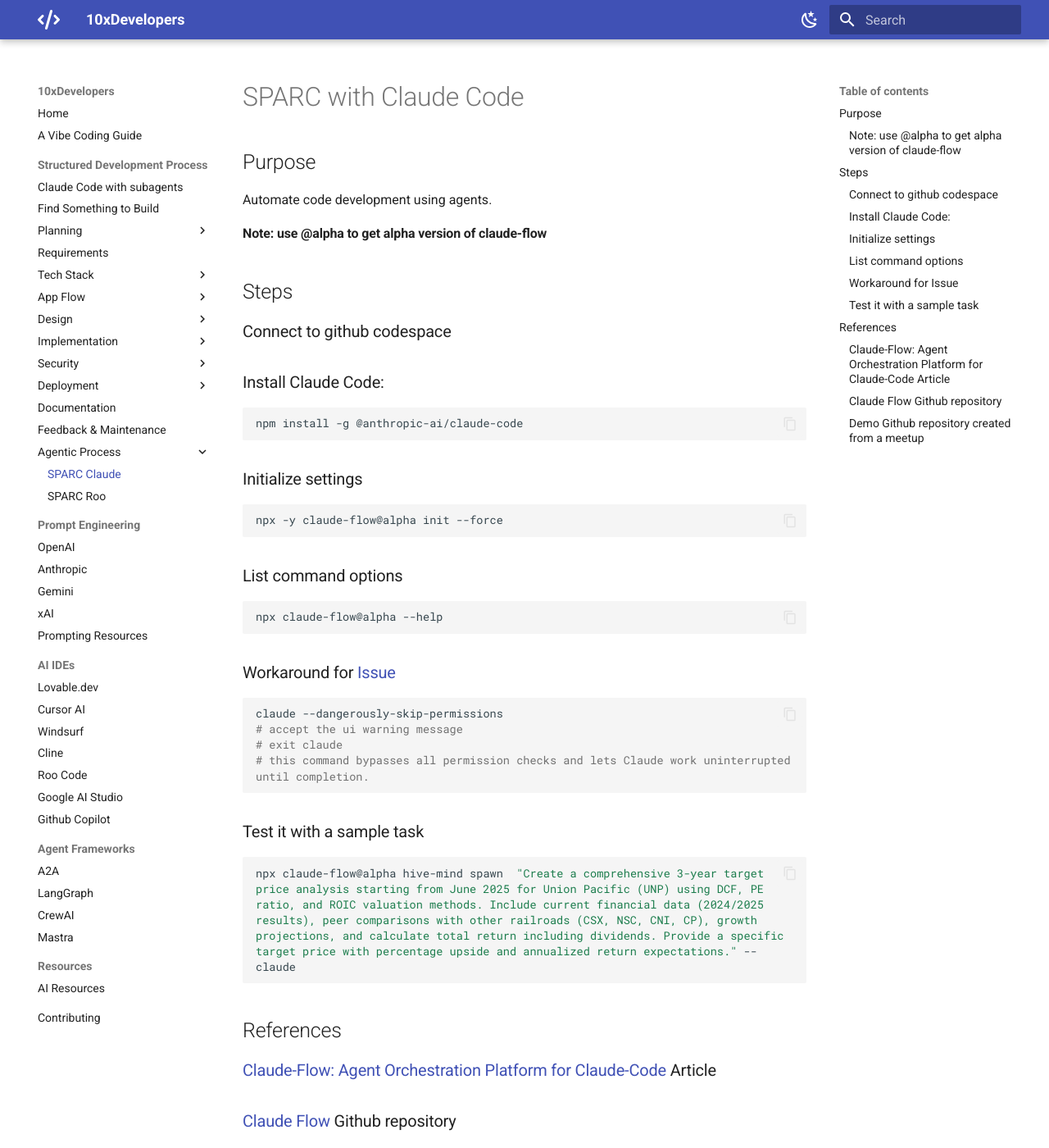
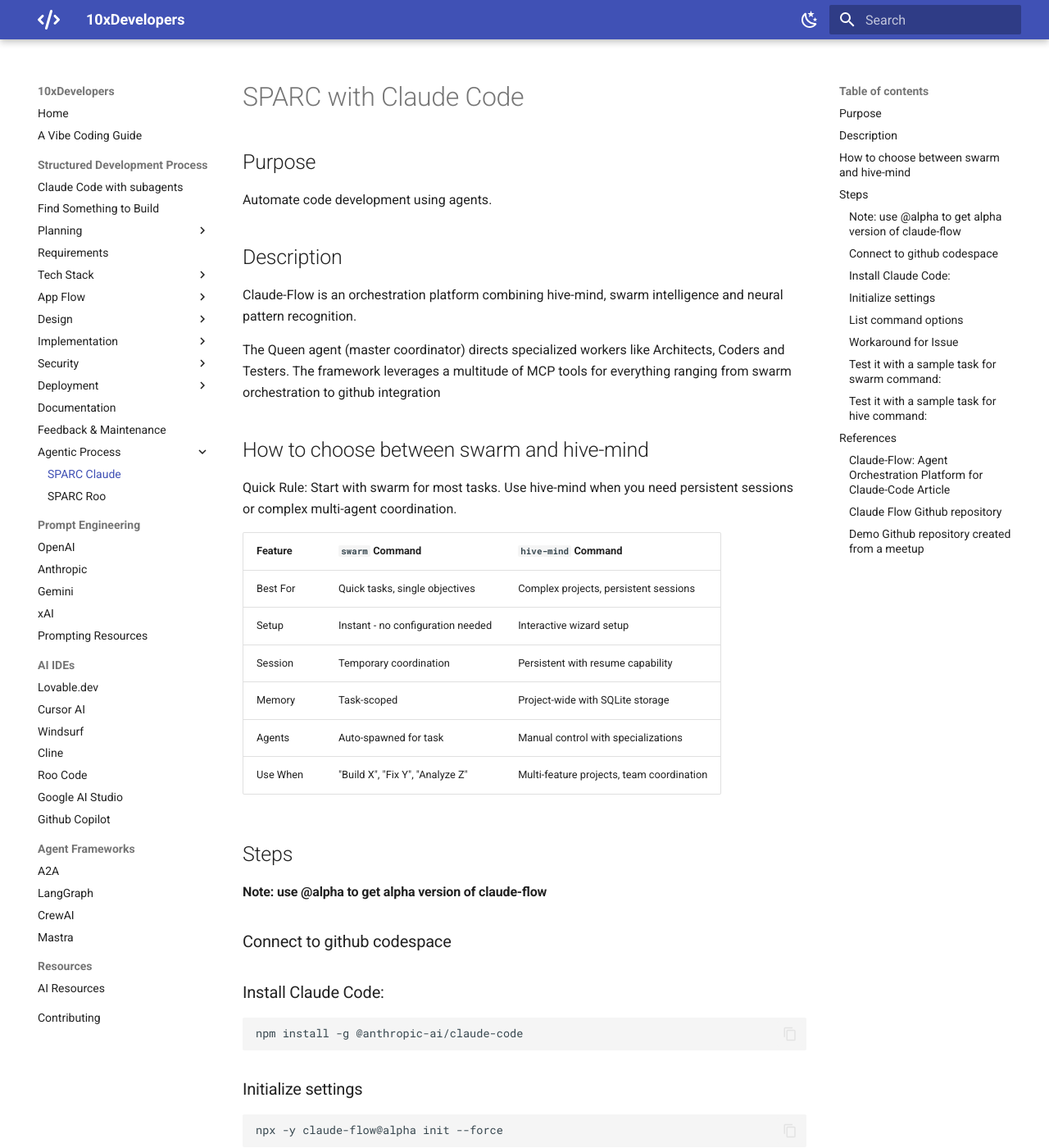
Before and after one commit to shlomoc/10xdev, an MkDocs documentation site: the page built from docs/structured/agentic/SPARC-claude.md, in a window 1280 px wide and 1400 px high. Shown: the whole window at 82% size. Built offline with MkDocs 1.6.1 and Material for MkDocs 9.7.7, drawn with Linux system fonts in a browser that asks for light colours; some of the changed text lies outside the part shown.

Commit message:
Update documentation for Lovable, OpenAI, and SPARC-Claude, including content adjustments and new examples for clarity.

````diff
--- a/docs/structured/agentic/SPARC-claude.md
+++ b/docs/structured/agentic/SPARC-claude.md
@@ -3,9 +3,28 @@
 ## Purpose
 Automate code development using agents.
 
-#### Note: use @alpha to get alpha version of claude-flow
+## Description
+Claude-Flow is an orchestration platform combining hive-mind, swarm intelligence and neural pattern recognition.
+
+The Queen agent (master coordinator) directs specialized workers like Architects, Coders and Testers.  The framework leverages a multitude of MCP tools for everything ranging from swarm orchestration to github integration
+
+## How to choose between swarm and hive-mind
+
+Quick Rule: Start with swarm for most tasks. Use hive-mind when you need persistent sessions or complex multi-agent coordination.
+
+| Feature    | `swarm` Command                                   | `hive-mind` Command                         |
+|------------|---------------------------------------------------|---------------------------------------------|
+| Best For   | Quick tasks, single objectives                    | Complex projects, persistent sessions       |
+| Setup      | Instant - no configuration needed                 | Interactive wizard setup                    |
+| Session    | Temporary coordination                            | Persistent with resume capability           |
+| Memory     | Task-scoped                                       | Project-wide with SQLite storage            |
+| Agents     | Auto-spawned for task                             | Manual control with specializations         |
+| Use When   | "Build X", "Fix Y", "Analyze Z"                   | Multi-feature projects, team coordination   |
+
 
 ## Steps
+
+#### Note: use @alpha to get alpha version of claude-flow
 
 ### Connect to github codespace
 
@@ -36,13 +55,18 @@ claude --dangerously-skip-permissions
 # this command bypasses all permission checks and lets Claude work uninterrupted until completion.
 ```
 
-### Test it with a sample task
+### Test it with a sample task for swarm command:
 ```bash
-npx claude-flow@alpha hive-mind spawn  "Create a comprehensive 3-year target price analysis starting from June 2025 for Union Pacific (UNP) using DCF, PE ratio, and ROIC valuation methods. Include current financial data (2024/2025 results), peer comparisons with other railroads (CSX, NSC, CNI, CP), growth projections, and calculate total return including dividends. Provide a specific target price with percentage upside and annualized return expectations." --claude
+npx -y claude-flow@latest swarm "create 3 different modern login pages"
+```
+
+### Test it with a sample task for hive command:
+```bash
+npx claude-flow@alpha hive-mind spawn "Implement user authentication" --claude
 ```
 
 ## References
 
 ### [Claude-Flow: Agent Orchestration Platform for Claude-Code](https://www.linkedin.com/pulse/claude-flow-agent-orchestration-platform-claude-code-reuven-cohen-bhimc) Article
-### [Claude Flow](https://github.com/ruvnet/claude-code-flow) Github repository
+### [Claude Flow](https://github.com/ruvnet/claude-flow) Github repository
 ### [Demo](https://github.com/ruvnet/yyz-agentics-june) Github repository created from a meetup
````
Also changed, not shown: docs/guides/ultimate-vibe-coding-guide.md (+1 -1 lines), docs/ide/lovable.md (+1 -0 lines), docs/prompt-engineering/openai.md (+1 -1 lines).
